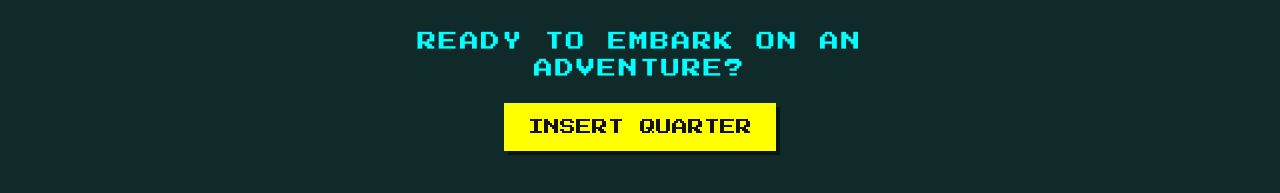
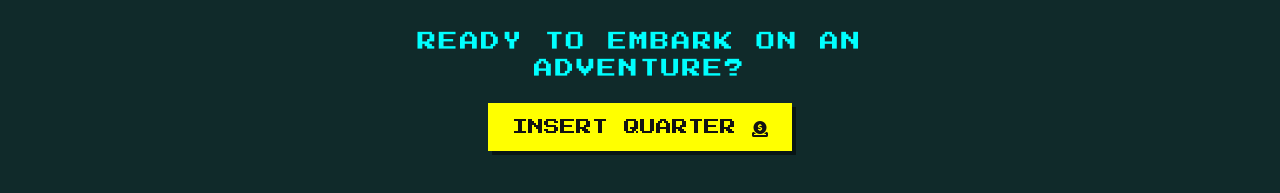
Before and after one commit to carriganholt/carriganholt.github.io, a plain HTML site: page index.html in a window 1280 px wide. Shown: the part 2841-3034 px from the top of the page. Drawn offline with Linux system fonts and the light colour scheme.

Commit message:
Added button icon

```diff
--- a/index.html
+++ b/index.html
@@ -106,7 +106,7 @@
                     </div>
                     <div class="contact-cta">
                         <p class="retro-text">Ready to embark on an adventure?</p>
-                        <a href="game.html" target="_blank" rel="noopener noreferrer" class="cta-button retro-btn">Insert Quarter</a>
+                        <a href="game.html" target="_blank" rel="noopener noreferrer" class="cta-button retro-btn">Insert Quarter <i class="fa-solid fa-circle-dollar-to-slot"></i></i></a>
                     </div>
                 </div>
             </div>
```
